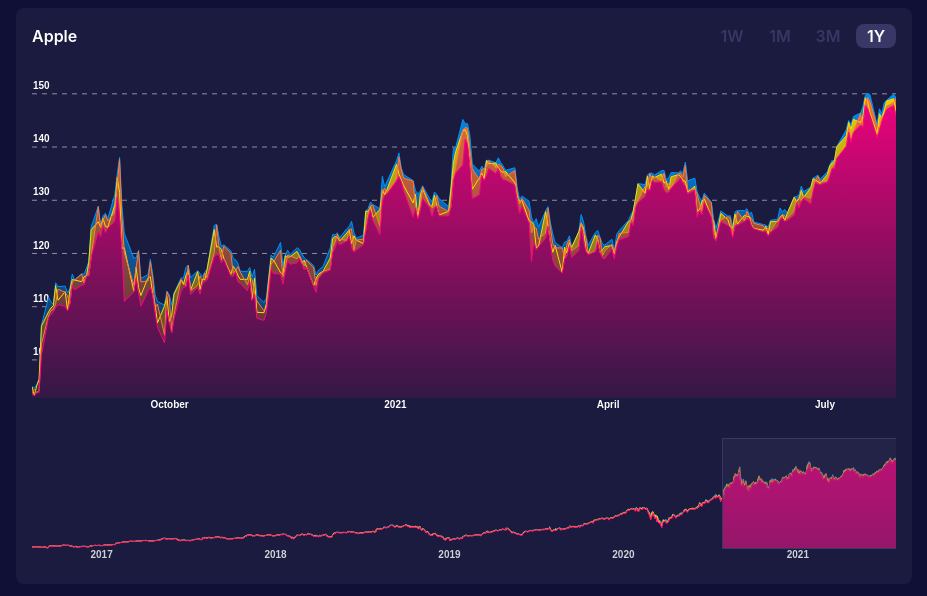
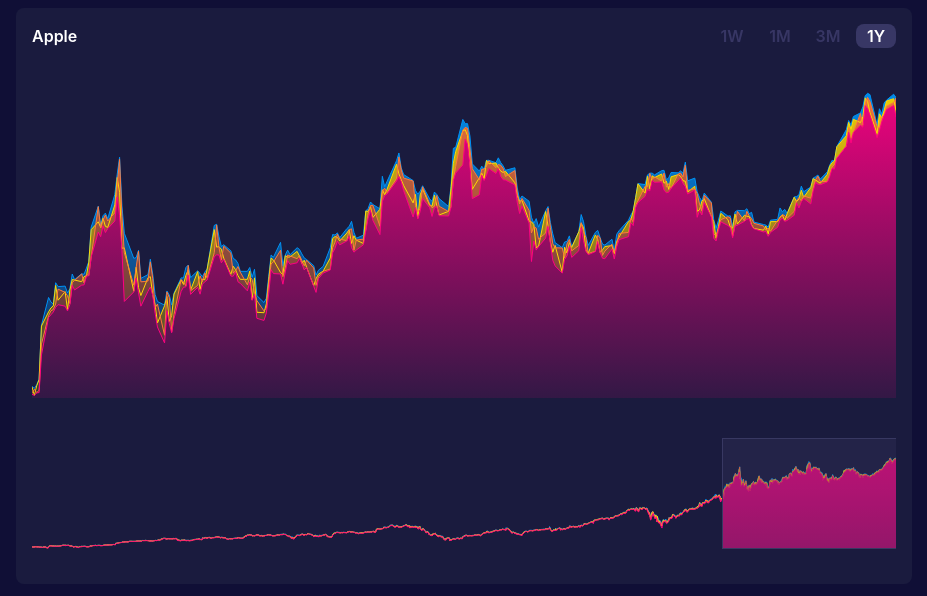
Before and after one commit to rowlandwilliams/stock-chart, a React (Create React App) app: page / in a window 1280 px wide. Shown: the top 596 px of the page, without its empty margins (176-1103 px from the left). Built offline with nearby package versions, Linux system fonts and the light colour scheme.

Commit message:
clear up and add hover effect

```diff
--- a/src/components/StockChart/StockChart.tsx
+++ b/src/components/StockChart/StockChart.tsx
@@ -1,6 +1,5 @@
 import { useState } from "react";
 import { companyStockData } from "./data/companyStockData";
-import { TimeLabel } from "../../types";
 import { StockChartSvg } from "./StockChartSvg/StockChartSvg";
 import { TimeLabels } from "./TimeLabels/TimeLabels";
 import { timeLabels } from "./data/timeLabels";
@@ -11,7 +10,7 @@
 }
 
 export const StockChart = ({ companyName }: Props) => {
-  // const [chartIsHovered, setChartIsHovered] = useState(true);
+  const [chartIsHovered, setChartIsHovered] = useState(false);
   // define company data based on provided company name
   const stockData = companyStockData[companyName].map((stockObj) => ({
     ...stockObj,
@@ -19,13 +18,7 @@
   }));
 
   // set initially active time period (1Y)
-  const [activeTimeLabelObject, setActiveTimeLabelObject] = useState<TimeLabel>(
-    timeLabels[timeLabels.length - 1]
-  );
-
-  const handleTimeLabelClick = (labelObject: TimeLabel) => {
-    return setActiveTimeLabelObject(labelObject);
-  };
+  const activeTimeLabelObject = timeLabels[timeLabels.length - 1];
 
   const latestDate = stockData.slice(-1)[0].date;
 
@@ -33,23 +26,19 @@
     <div
       className="block mx-auto max-w-4xl p-4 mb-2 text-white font-semibold bg-chart_background rounded-lg"
       id="chart-container"
-      // onMouseEnter={() => setChartIsHovered(true)}
-      // onMouseLeave={() => setChartIsHovered(false)}
+      onMouseEnter={() => setChartIsHovered(true)}
+      onMouseLeave={() => setChartIsHovered(false)}
     >
       <div className="flex justify-between">
         <div>{capitalizeString(companyName)}</div>
-        <TimeLabels
-          activeTimeLabelObject={activeTimeLabelObject}
-          onTimeLabelClick={handleTimeLabelClick}
-          latestDate={latestDate}
-        />
+        <TimeLabels latestDate={latestDate} />
       </div>
       <StockChartSvg
         stockData={stockData}
         activeTimeLabelObject={activeTimeLabelObject}
         companyName={companyName}
         latestDate={latestDate}
-        // chartIsHovered={chartIsHovered}
+        chartIsHovered={chartIsHovered}
       />
     </div>
   );
--- a/src/components/StockChart/StockChartSvg/LinearGradient/LinearGradient.tsx
+++ b/src/components/StockChart/StockChartSvg/LinearGradient/LinearGradient.tsx
@@ -1,9 +1,4 @@
-import {
-  bottomChartHeight,
-  margin,
-  svgHeight,
-  topChartHeight,
-} from "../utils/chart-utils";
+import { bottomChartHeight, margin } from "../utils/chart-utils";
 
 interface Props {
   gradientId: string;
@@ -28,8 +23,8 @@
         x2="0%"
         y2={isTopChart ? chartHeight + margin : bottomChartHeight - margin}
       >
-        <stop stop-color={gradientColor} offset="0" />
-        <stop stop-color="#1A1B3E" offset="1" />
+        <stop stopColor={gradientColor} offset="0" />
+        <stop stopColor="#1A1B3E" offset="1" />
       </linearGradient>
     </>
   );
--- a/src/components/StockChart/StockChartSvg/StockChartSvg.tsx
+++ b/src/components/StockChart/StockChartSvg/StockChartSvg.tsx
@@ -18,20 +18,19 @@
   chartBackgroudColor,
 } from "./utils/chart-utils";
 import { LinearGradient } from "./LinearGradient/LinearGradient";
-import { axisBottom, axisLeft, line, scaleLinear, select, selectAll } from "d3";
+import { axisBottom, axisLeft, line, scaleLinear, select } from "d3";
 import { drawTopChart } from "./utils/drawChart/drawTopChart/drawTopChart";
 import { drawBottomChart } from "./utils/drawChart/drawBottomChart/drawBottomChart";
-import { useDispatch, useSelector } from "react-redux";
 import { RootState } from "../../../reducers";
-import { changeVisibleDatesDomain } from "../../../actions";
 import classNames from "classnames";
+import { useSelector } from "react-redux";
 
 interface Props {
   stockData: StockData[];
   activeTimeLabelObject: TimeLabel;
   companyName: string;
   latestDate: number;
-  // chartIsHovered: boolean;
+  chartIsHovered: boolean;
 }
 
 export const StockChartSvg = ({
@@ -39,7 +38,8 @@
   activeTimeLabelObject,
   companyName,
   latestDate,
-}: // chartIsHovered,
+  chartIsHovered,
+}: //
 Props) => {
   // define ref for parent container
   const parentRef = useRef<HTMLInputElement>(null);
@@ -58,8 +58,11 @@
     (state: RootState) => state.visibleDatesDomain
   );
 
-  console.log(visibleDatesDomain);
-  const dispatch = useDispatch();
+  // calculate stocks domain for y axis scaling
+  const activeStocksDomain = getActiveMinMaxStock(
+    stockData,
+    visibleDatesDomain
+  );
 
   // determine latest date
 
@@ -116,13 +119,6 @@
 
     // setVisibleDatesDomain(activeDatesDomain);
 
-    // calculate stocks domain for y axis scaling
-    const activeStocksDomain = getActiveMinMaxStock(
-      stockData,
-      latestDate,
-      activeTimeLabelObject.timescale
-    );
-
     // define x axis scale
     const x = xAxisScale(activeDatesDomain, width);
     const y = scaleLinear();
@@ -131,7 +127,6 @@
     const xAxis = axisBottom(x).tickSize(0);
     const yAxis = axisLeft(y).tickSize(-width).ticks(5);
 
-    console.log("plotting");
     // draw lines
     drawTopChart(
       xAxisGroup,
@@ -172,19 +167,13 @@
     );
   });
 
-  useEffect(() => {
-    select("#chart-container")
-      .on("mouseover", () => selectAll(".tick").attr("opacity", 1))
-      .on("mouseout", () => selectAll(".tick").attr("opacity", 0));
-  });
-
-  // const getClassFromChartHover = (controlLineOpacityOnHover: boolean = false) =>
-  //   classNames("text-white text-opacity-50 transition duration-150", {
-  //     "opacity-1":
-  //       chartIsHovered || (controlLineOpacityOnHover && !chartIsHovered),
-  //     "opacity-80": chartIsHovered && controlLineOpacityOnHover,
-  //     "opacity-0": !chartIsHovered && !controlLineOpacityOnHover,
-  //   });
+  const getClassFromChartHover = (controlLineOpacityOnHover: boolean = false) =>
+    classNames("text-white text-opacity-50 transition duration-150", {
+      "opacity-1":
+        chartIsHovered || (controlLineOpacityOnHover && !chartIsHovered),
+      "opacity-80": chartIsHovered && controlLineOpacityOnHover,
+      "opacity-0": !chartIsHovered && !controlLineOpacityOnHover,
+    });
 
   return (
     <div className="w-full" ref={parentRef}>
@@ -200,6 +189,7 @@
         <defs>
           {stockKeys.map((stockKey, i) => (
             <LinearGradient
+              key={stockKey + "-top"}
               gradientId={stockKey + "-top"}
               gradientColor={supernovaColors[i]}
               isTopChart
@@ -208,6 +198,7 @@
           ))}
           {stockKeys.map((stockKey, i) => (
             <LinearGradient
+              key={stockKey + "-bottom"}
               gradientId={stockKey + "-bottom"}
               gradientColor={supernovaColors[i]}
               chartHeight={bottomChartHeight}
@@ -222,11 +213,11 @@
           <g
             id={`x-axis-${companyName}`}
             // className="opacity-0"
-            // className={getClassFromChartHover()}
+            className={getClassFromChartHover()}
           ></g>
           <g
             id={`y-axis-${companyName}`}
-            // className={getClassFromChartHover()}
+            className={getClassFromChartHover()}
           ></g>
           <g id={`area-${companyName}`}></g>
           <g id={`lines-${companyName}`}></g>
@@ -244,7 +235,10 @@
             height={bottomChartHeight}
             fill={chartBackgroudColor}
           ></rect>
-          <g id={`x-axis-${companyName}`} className="opacity-80"></g>
+          <g
+            id={`x-axis-${companyName}`}
+            className={getClassFromChartHover()}
+          ></g>
           <g id={`y-axis-${companyName}`} className="opacity-80"></g>
           <g id={`area-${companyName}`} clipPath="url(#area-crop-left)"></g>
           <g id={`lines-${companyName}`}></g>
--- a/src/components/StockChart/StockChartSvg/utils/data-utils.ts
+++ b/src/components/StockChart/StockChartSvg/utils/data-utils.ts
@@ -56,12 +56,15 @@
 // calculate min and max stock value
 export const getActiveMinMaxStock = (
   stockData: StockData[],
-  latestDate: number,
-  activeTimeScale: number
+  visibleDatesDomain: number[]
 ) => {
   // filter stockData based on clicked timescale
   const data: number[] = stockData
-    .filter((stockObj) => stockObj.date > latestDate - activeTimeScale)
+    .filter(
+      (stockObj) =>
+        stockObj.date <= visibleDatesDomain[1] &&
+        stockObj.date >= visibleDatesDomain[0]
+    )
     .map((stockObj: StockData) => stockKeys.map((key) => stockObj[key]))
     .flat();
 
--- a/src/components/StockChart/StockChartSvg/utils/drawChart/common-utils.ts
+++ b/src/components/StockChart/StockChartSvg/utils/drawChart/common-utils.ts
@@ -1,4 +1,4 @@
-import { area, line, selectAll, timeWeek } from "d3";
+import { area, line } from "d3";
 import { ConvertedData, StockValue } from "../../../../../types";
 import {
   margin,
@@ -66,6 +66,7 @@
 
   xAxisGroupTop
     .attr("transform", `translate(0, ${topChartHeight - margin})`)
+    .attr("opacity", 0.8)
     .transition()
     .duration(800)
     .call(xAxisTop.ticks(5))
@@ -73,6 +74,7 @@
 
   yAxisGroupTop
     .attr("transform", `translate(0, ${0})`)
+    .attr("opacity", 0.8)
     .transition()
     .duration(800)
     .call(yAxisTop)
--- a/src/components/StockChart/StockChartSvg/utils/drawChart/drawBottomChart/utils.ts
+++ b/src/components/StockChart/StockChartSvg/utils/drawChart/drawBottomChart/utils.ts
@@ -1,8 +1,4 @@
 import { axisBottom, scaleLinear, ScaleTime, scaleTime, Selection } from "d3";
-import { useState } from "react";
-import { useSelector } from "react-redux";
-import { store } from "../../../../../..";
-import { changeVisibleDatesDomain } from "../../../../../../actions";
 import { bottomChartHeight, brushColor, margin } from "../../chart-utils";
 import { clipBottomChartAreaToBrush } from "./updateTopChart/utils";
 
@@ -74,5 +70,4 @@
   );
 
   clipBottomChartAreaToBrush(xBottom, brushedDatesDomain);
-  // store.dispatch(changeVisibleDatesDomain(brushedDatesDomain));
 };
--- a/src/components/StockChart/StockChartSvg/utils/drawChart/drawTopChart/drawTopChart.ts
+++ b/src/components/StockChart/StockChartSvg/utils/drawChart/drawTopChart/drawTopChart.ts
@@ -1,5 +1,4 @@
 import * as d3 from "d3";
-import { select } from "d3";
 import { ConvertedData } from "../../../../../../types";
 import { mousemove, topChartHeight } from "../../chart-utils";
 import {
--- a/src/components/StockChart/StockChartSvg/utils/drawChart/drawTopChart/utils.ts
+++ b/src/components/StockChart/StockChartSvg/utils/drawChart/drawTopChart/utils.ts
@@ -1,5 +1,5 @@
-import { area, line, select } from "d3";
-import { ConvertedData, StockValue } from "../../../../../../types";
+import { select } from "d3";
+import { ConvertedData } from "../../../../../../types";
 import { margin, supernovaColors, topChartHeight } from "../../chart-utils";
 
 export const getTopChartSelections = (
--- a/src/components/StockChart/data/timeLabels.ts
+++ b/src/components/StockChart/data/timeLabels.ts
@@ -1,6 +1,22 @@
 export const timeLabels = [
-  { label: "1W", timescale: 2629800000 / 4 },
-  { label: "1M", timescale: 2629800000 },
-  { label: "3M", timescale: 7889400000 },
-  { label: "1Y", timescale: 31556952000 },
+  {
+    label: "1W",
+    timescale: 2629800000 / 4,
+    domain: [1626686550000, 1627344000000],
+  },
+  {
+    label: "1M",
+    timescale: 2629800000,
+    domain: [1624714200000, 1627344000000],
+  },
+  {
+    label: "3M",
+    timescale: 7889400000,
+    domain: [1619454600000, 1627344000000],
+  },
+  {
+    label: "1Y",
+    timescale: 31536000000,
+    domain: [1595808000000, 1627344000000],
+  },
 ];
--- a/src/types.ts
+++ b/src/types.ts
@@ -33,4 +33,5 @@
 export interface TimeLabel {
   label: string;
   timescale: number;
+  domain: number[];
 }
```
Also changed, not shown: src/components/StockChart/StockChartSvg/utils/drawChart/drawBottomChart/drawBottomChart.ts (+2 -14 lines), src/components/StockChart/TimeLabels/TimeLabels.tsx (+5 -11 lines).
